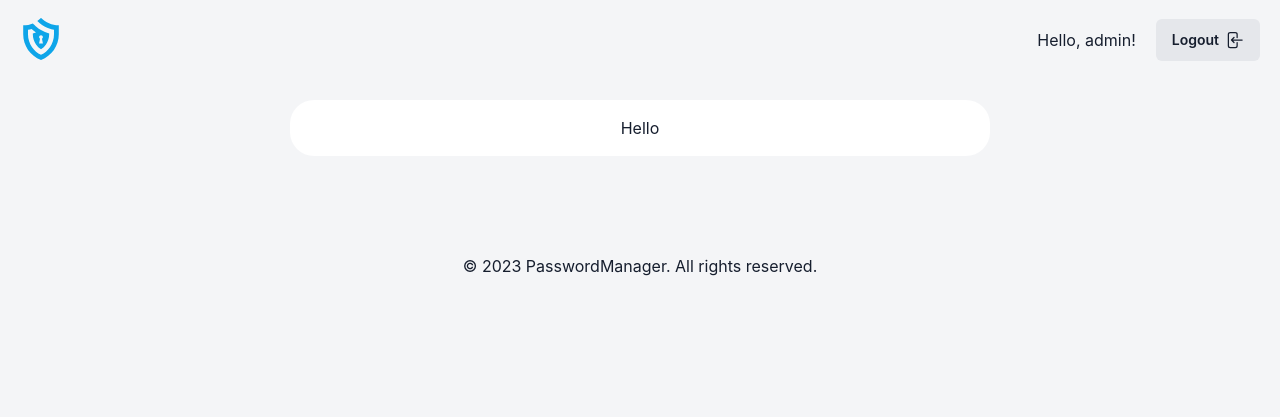
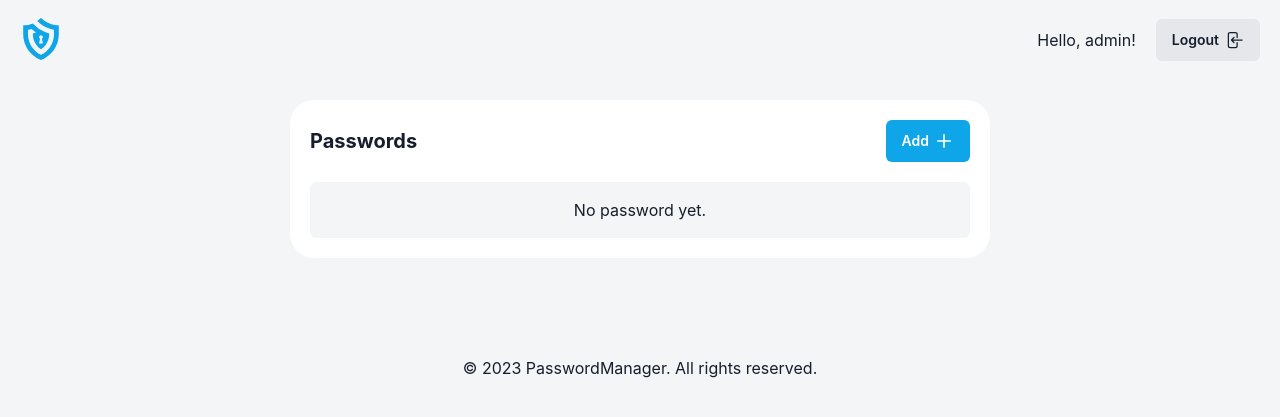
Before and after one commit to paul-bouloc/b3-c2-django-bouloc, a Django app: page / in a window 1280 px wide. Shown: the top 417 px of the page. Run offline with Django 5.2, Linux system fonts and the light colour scheme; a user stored in the database is signed in.

Commit message:
Added header & no result ui for dashboard

```diff
--- a/app/static/css/dashboard.css
+++ b/app/static/css/dashboard.css
@@ -10,3 +10,34 @@
   background-color: #fff;
   border-radius: var(--rounded-3xl);
 }
+
+.dashboard-header {
+  display: flex;
+  justify-content: space-between;
+  align-items: center;
+  width: 100%;
+  box-sizing: border-box;
+}
+
+.password-list {
+  display: flex;
+  flex-direction: column;
+  gap: 10px;
+  width: 100%;
+  box-sizing: border-box;
+}
+
+.password-list .password-item {
+  display: flex;
+  justify-content: space-between;
+  align-items: center;
+  width: 100%;
+  box-sizing: border-box;
+  padding: var(--padding);
+  border-radius: var(--rounded-md);
+  background-color: var(--grey-100);
+}
+
+.password-list .password-item.no-password {
+  justify-content: center;
+}
--- a/app/templates/app/dashboard.html
+++ b/app/templates/app/dashboard.html
@@ -8,7 +8,21 @@
     @import '../../static/css/dashboard.css'
   </style>
   <div class="dashboard-wrapper">
-    Hello
+    <div class="dashboard-header">
+      <h4>Passwords</h4>
+      <button class="primary" onclick="location.href = '/add'">
+        Add
+        <svg xmlns="http://www.w3.org/2000/svg" fill="none" viewBox="0 0 24 24" stroke-width="2" stroke="#fff" class="w-6 h-6">
+          <path stroke-linecap="round" stroke-linejoin="round" d="M12 4.5v15m7.5-7.5h-15" />
+        </svg>
+      </button>
+    </div>
+
+    <div class="password-list">
+      <div class="password-item no-password">
+        No password yet.
+      </div
+    </div>
   </div>
 {% else %}
   Hello, {{ user.username|default:'Guest' }}!
```
Also changed, not shown: db.sqlite3.
